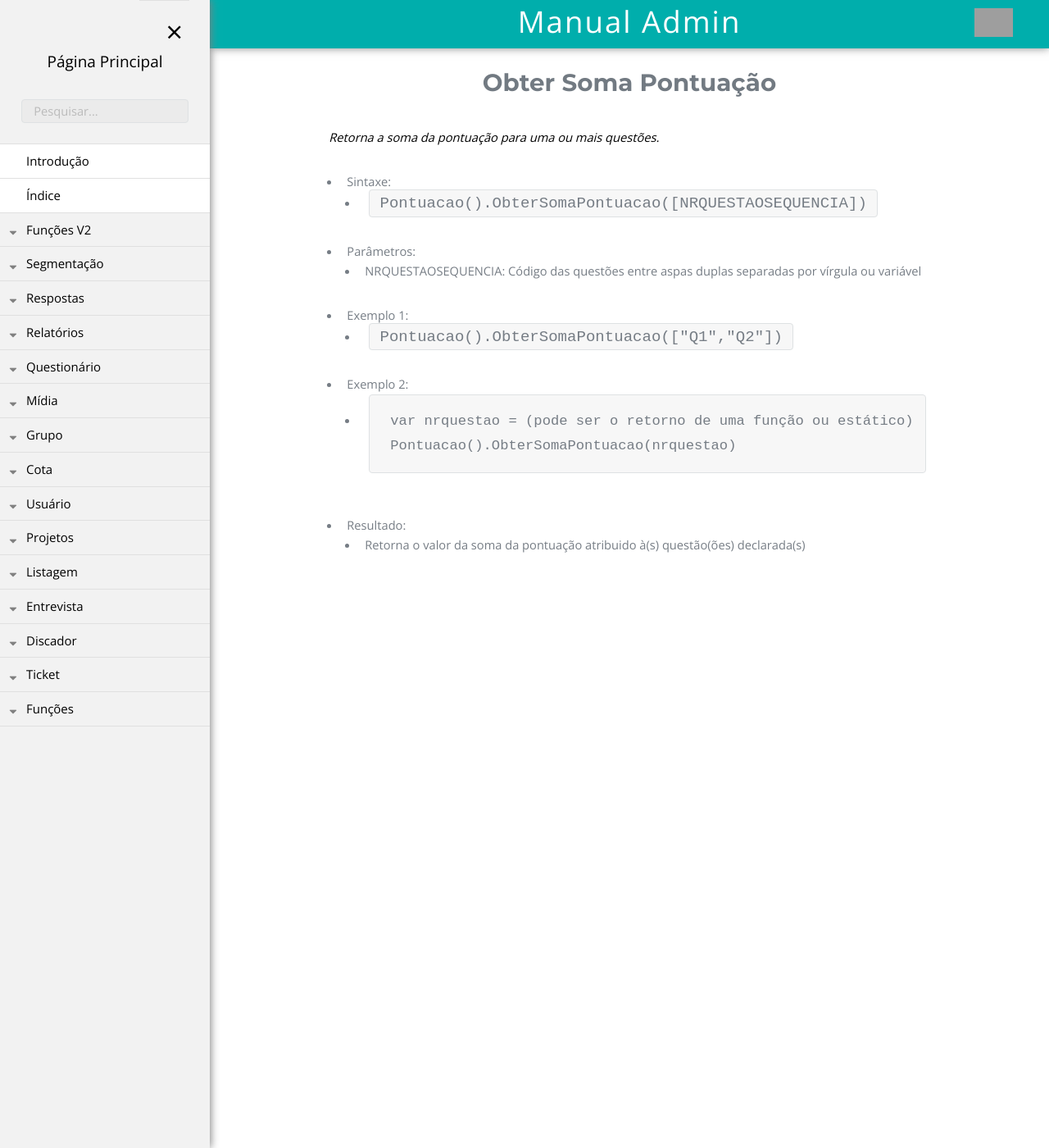
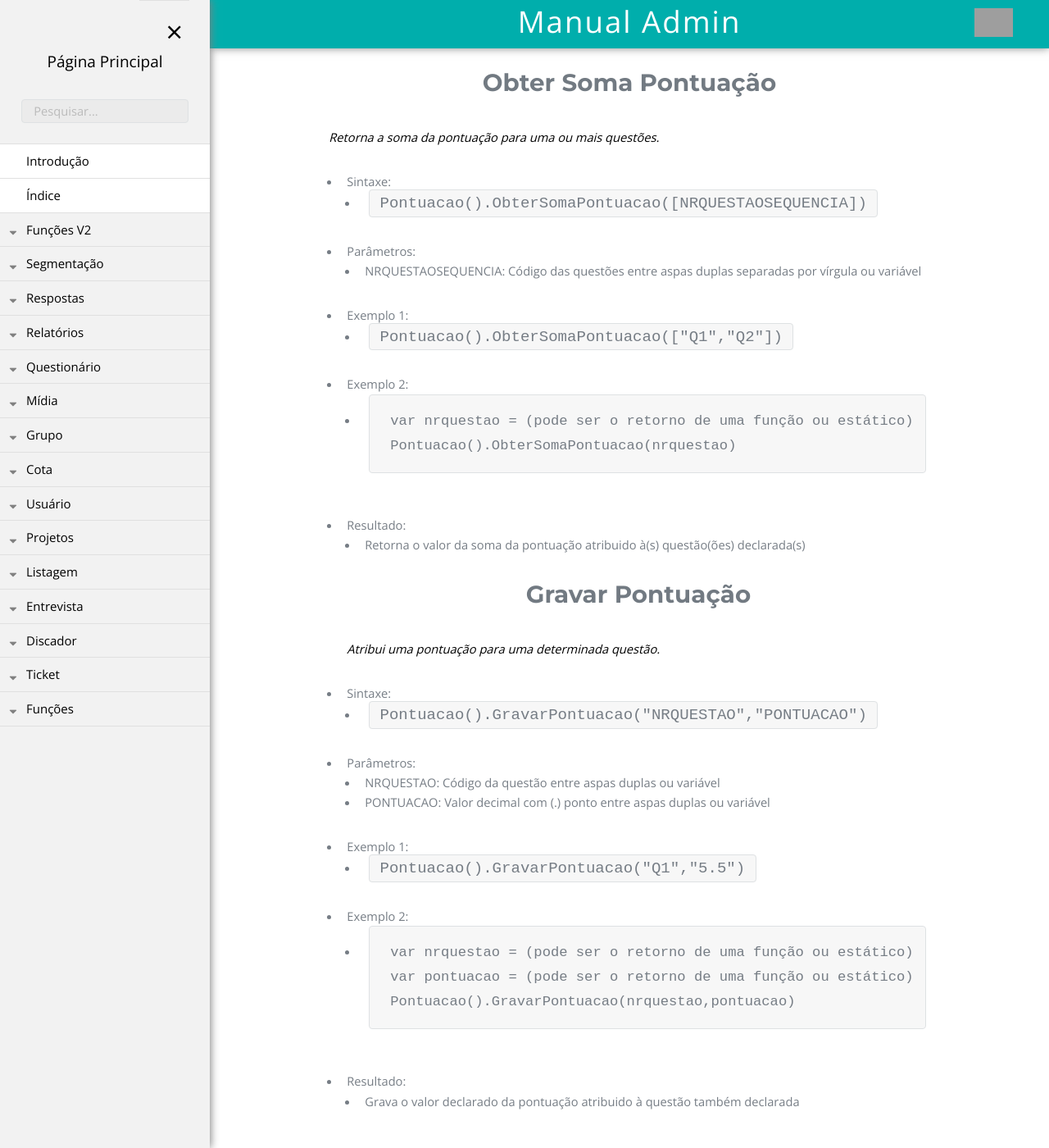
Before and after one commit to rogerio-figueiredo-hsr/hsrtechonline.github.io, a Jekyll site: the page built from _posts/2019-12-10-pontuacao.md, in a window 1280 px wide and 1400 px high, scrolled down 646 px. Shown: the whole window at 82% size. Built offline with Jekyll 4.4.1, drawn with Linux system fonts in a browser that asks for light colours; grey boxes are pictures that could not be loaded.

Commit message:
Update 2019-12-10-pontuacao.md

```diff
--- a/_posts/2019-12-10-pontuacao.md
+++ b/_posts/2019-12-10-pontuacao.md
@@ -39,3 +39,22 @@ pasta: "funcoesv2"
     </pre>
 - Resultado:
   - Retorna o valor da soma da pontuação atribuido à(s) questão(ões) declarada(s)
+
+  # Gravar Pontuação
+*Atribui uma pontuação para uma determinada questão.*
+
+- Sintaxe:
+  - `Pontuacao().GravarPontuacao("NRQUESTAO","PONTUACAO")`
+- Parâmetros:
+  - NRQUESTAO: Código da questão entre aspas duplas ou variável
+  - PONTUACAO: Valor decimal com (.) ponto entre aspas duplas ou variável
+- Exemplo 1:
+  - `Pontuacao().GravarPontuacao("Q1","5.5")`
+- Exemplo 2:
+  - <pre>
+    <code>var nrquestao = (pode ser o retorno de uma função ou estático)
+    var pontuacao = (pode ser o retorno de uma função ou estático)
+    Pontuacao().GravarPontuacao(nrquestao,pontuacao)</code>
+    </pre>
+- Resultado:
+  - Grava o valor declarado da pontuação atribuido à questão também declarada
```
